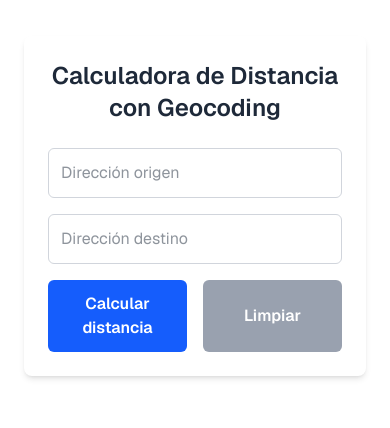
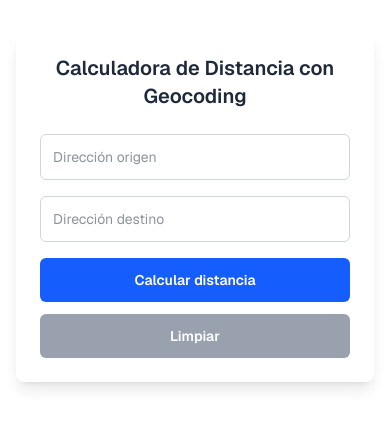
Before and after one commit to Rachx03/CalculadoraDistancia, a Next.js app: page / in a window 390 px wide. Shown: the part 216-644 px from the top of the page. Built offline with nearby package versions, Linux system fonts and the light colour scheme.

Commit message:
se adapto a dispo movil

```diff
--- a/app/components/calcularDistancia.jsx
+++ b/app/components/calcularDistancia.jsx
@@ -78,7 +78,7 @@ const CalcularDistanciaConGeocoding = () => {
   };
 
   return (
-    <div className="relative min-h-screen">
+   <div className="relative min-h-screen font-sans text-gray-800">
   {/* MAPA DE FONDO */}
   {cordenadasorigen && cordenadasdestino && (
     <div className="absolute inset-0 -z-10">
@@ -87,32 +87,33 @@ const CalcularDistanciaConGeocoding = () => {
   )}
 
   {/* FORMULARIO */}
-      <div className="flex items-center justify-center min-h-screen p-6">
-        <div className="max-w-md w-full p-6 bg-white bg-opacity-90 rounded-lg shadow-md font-sans text-gray-800 backdrop-blur-sm">
-          <h2 className="text-2xl font-semibold text-center mb-6">
+  <div className="flex items-center justify-center min-h-screen p-4 sm:p-6">
+    <div className="w-full max-w-lg p-6 sm:p-8 bg-white bg-opacity-90 rounded-lg shadow-lg backdrop-blur-sm">
+      <h2 className="text-xl sm:text-2xl font-semibold text-center mb-6">
         Calculadora de Distancia con Geocoding
       </h2>
+
       <form onSubmit={handleSubmit} className="flex flex-col space-y-4">
         <input
           type="text"
           placeholder="Dirección origen"
           value={origen}
           onChange={(e) => setOrigen(e.target.value)}
-              className="p-3 border border-gray-300 rounded-md focus:outline-none focus:ring-2 focus:ring-blue-500"
+          className="p-3 border border-gray-300 rounded-md focus:outline-none focus:ring-2 focus:ring-blue-500 text-sm sm:text-base"
         />
         <input
           type="text"
           placeholder="Dirección destino"
           value={destino}
           onChange={(e) => setDestino(e.target.value)}
-              className="p-3 border border-gray-300 rounded-md focus:outline-none focus:ring-2 focus:ring-blue-500"
+          className="p-3 border border-gray-300 rounded-md focus:outline-none focus:ring-2 focus:ring-blue-500 text-sm sm:text-base"
         />
-            <div className="flex space-x-4">
+
+        <div className="flex flex-col sm:flex-row gap-3">
           <button
             type="submit"
             disabled={cargando}
-                className={`flex-1 p-3 rounded-md text-white font-semibold transition-colors
-                  ${
+            className={`w-full sm:flex-1 p-3 rounded-md text-white font-semibold transition-colors text-sm sm:text-base ${
               cargando
                 ? "bg-blue-300 cursor-not-allowed"
                 : "bg-blue-600 hover:bg-blue-700"
@@ -123,7 +124,7 @@ const CalcularDistanciaConGeocoding = () => {
           <button
             type="button"
             onClick={limpiarFormulario}
-                className="flex-1 p-3 rounded-md bg-gray-400 text-white font-semibold hover:bg-gray-500 transition-colors"
+            className="w-full sm:flex-1 p-3 rounded-md bg-gray-400 text-white font-semibold hover:bg-gray-500 transition-colors text-sm sm:text-base"
           >
             Limpiar
           </button>
@@ -131,17 +132,18 @@ const CalcularDistanciaConGeocoding = () => {
       </form>
 
       {distancia && (
-            <p className="mt-8 text-center text-green-700 font-medium text-lg">
+        <p className="mt-6 text-center text-green-700 font-medium text-lg">
           Distancia: {distancia} km
         </p>
       )}
 
       {error && (
-            <p className="mt-6 text-center text-red-600 font-medium">{error}</p>
+        <p className="mt-4 text-center text-red-600 font-medium">{error}</p>
       )}
     </div>
   </div>
 </div>
+
   );
 };
 
```
Lines whose indentation alone changed are shown as unchanged.
